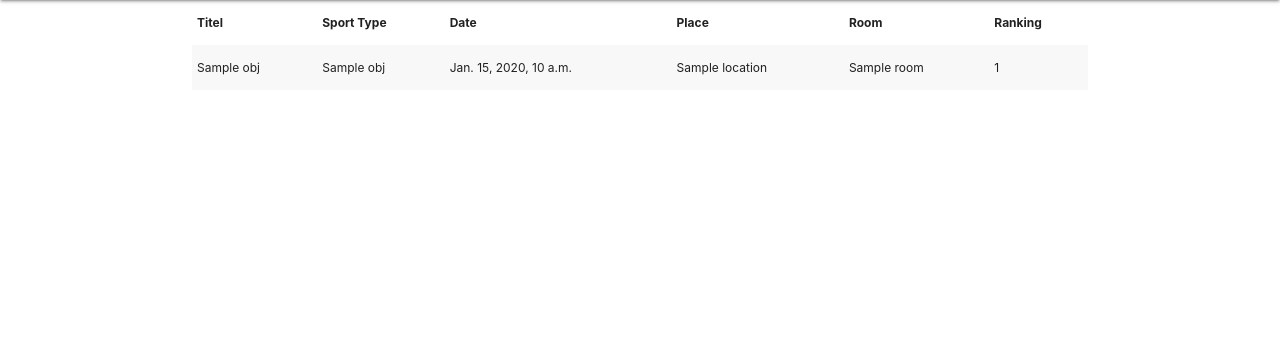
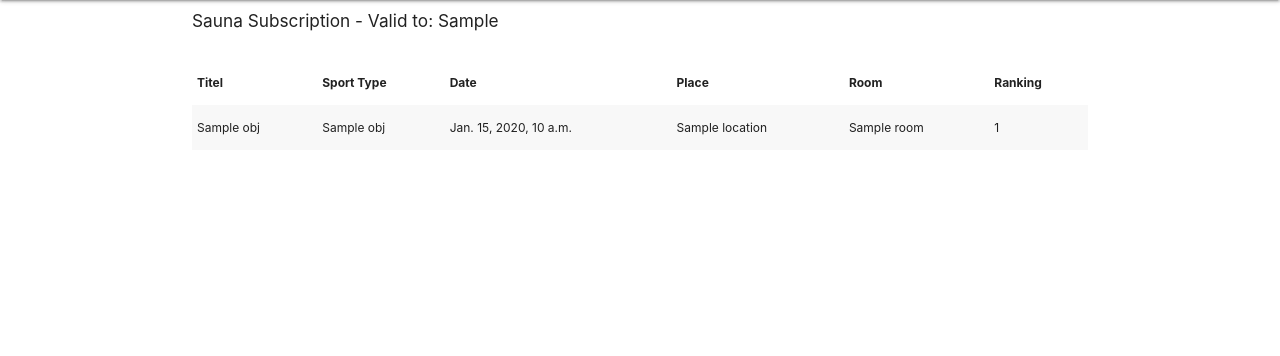
Before and after one commit to Frankie8472/asvz-subscriber, a Django app: template asvzsubscriber/main/templates/main/enrollments.html in a window 1280 px wide. Shown: the part 64-420 px from the top of the page. Run offline with Django 3.2, Linux system fonts and the light colour scheme; the template is opened without the code that fills it: most values are stand-ins (such as "Sample title", 1, 10 or a date in 2020).

Commit message:
Updating view-enrollment with Sauna subscription valid to

```diff
--- a/asvzsubscriber/main/templates/main/enrollments.html
+++ b/asvzsubscriber/main/templates/main/enrollments.html
@@ -2,6 +2,8 @@
 
 {% block content %}
 <div class="container">
+    <h6>Sauna Subscription - Valid to: {{valid_to}}</h6>
+    <br>
     <table class="striped" style="font-size: 80%">
         <thead>
         <tr>
```
